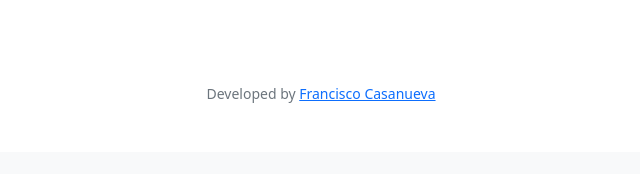
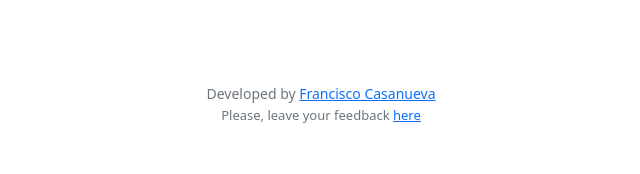
Before and after one commit to franciscocasanueva/deep_work_tracker, a Flask app: page / in a window 1280 px wide. Shown: the part 1467-1641 px from the top of the page, without its empty margins (319-959 px from the left). Before the commit the page ends 1570 px from the top, so only its background shows below. Run offline with Flask 2, Linux system fonts and the light colour scheme; a user stored in the database is signed in; data comes from the database, SQL or seed files in the repository; some libraries are stand-ins or nearby versions.

Commit message:
Add form at the end of webpage

```diff
--- a/web/templates/layout.html
+++ b/web/templates/layout.html
@@ -62,7 +62,8 @@
         </main>
 
         <footer class="mb-5 small text-center text-muted">
-        Developed by <a href="https://www.linkedin.com/in/francisco-casanueva/" target="_blank">Francisco Casanueva</a>
+            Developed by <a href="https://www.linkedin.com/in/francisco-casanueva/" target="_blank">Francisco Casanueva</a>
+            <p style="margin-top: 2px; font-size: 13px">Please, leave your feedback <a href="https://forms.gle/31qXyEGFjH7Yoxk2A" target="_blank">here</a></p>
         </footer>
 
     </body>
```
